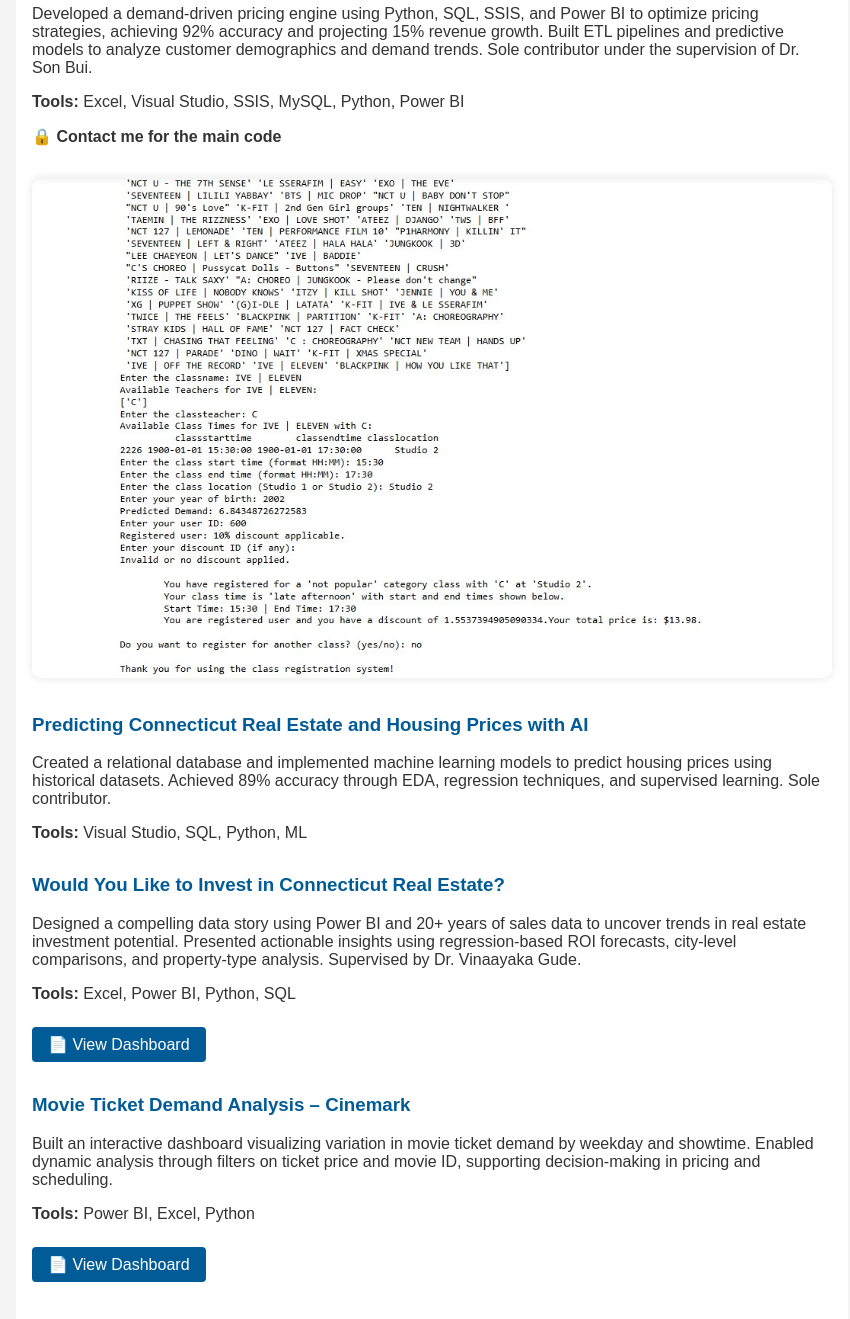
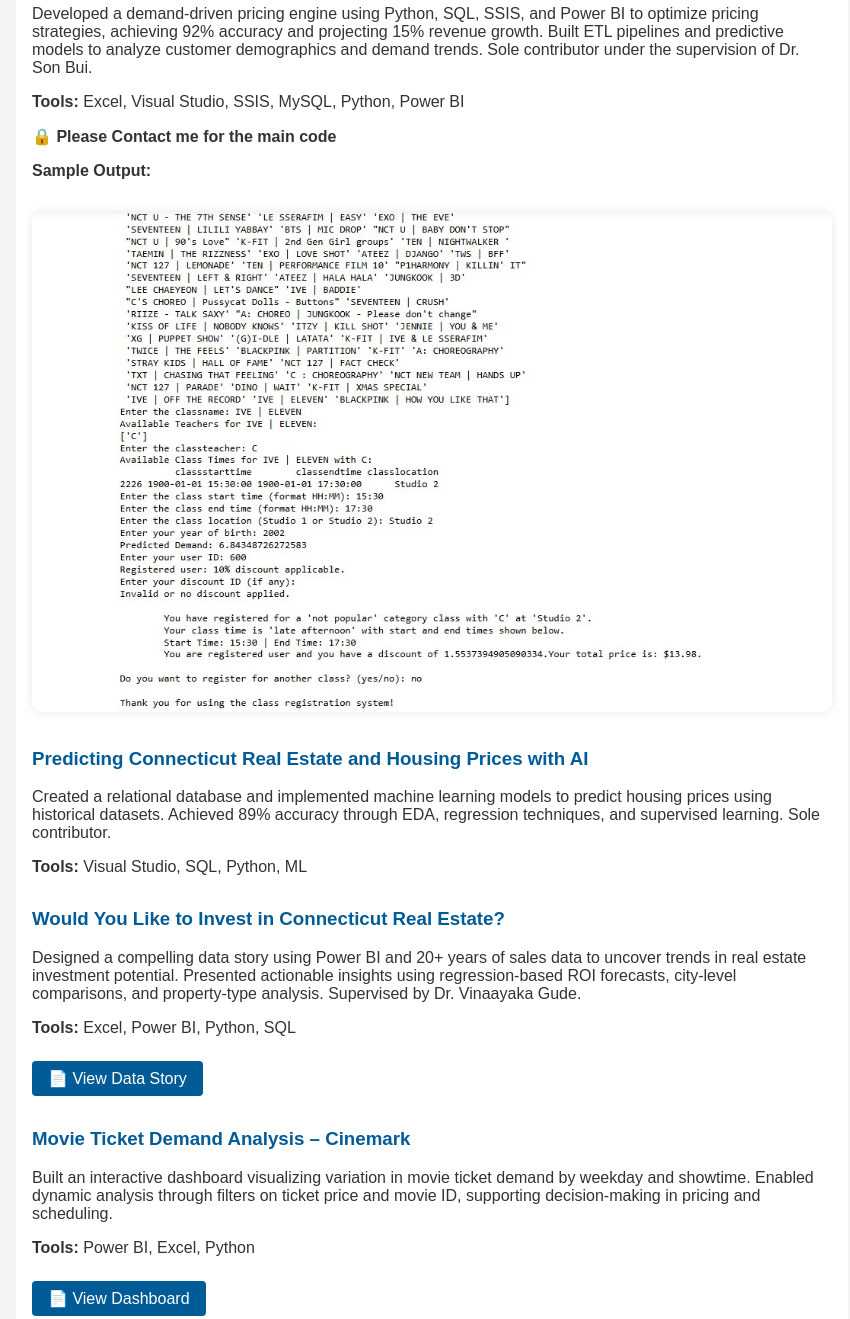
Before and after one commit to Showkat-Portfolio/Showkat-Portfolio-Site, a plain HTML site: page index.html in a window 1280 px wide. Shown: the part 1140-2459 px from the top of the page, without its empty margins (208-1058 px from the left). Drawn offline with Linux system fonts and the light colour scheme.

Commit message:
Add files via upload

```diff
--- a/index.html
+++ b/index.html
@@ -112,7 +112,8 @@
       <h3>AI Dynamic Pricing Model – Kpop Dance Company</h3>
       <p>Developed a demand-driven pricing engine using Python, SQL, SSIS, and Power BI to optimize pricing strategies, achieving 92% accuracy and projecting 15% revenue growth. Built ETL pipelines and predictive models to analyze customer demographics and demand trends. Sole contributor under the supervision of Dr. Son Bui.</p>
       <p><strong>Tools:</strong> Excel, Visual Studio, SSIS, MySQL, Python, Power BI</p>
-      <p><strong>🔒 Contact me for the main code</strong></p>
+      <p><strong>🔒 Please Contact me for the main code</strong></p>
+      <p><strong>Sample Output: </strong></p>
       <img src="project1.jpg" alt="Sample Output - Project 1" class="project-img">
     </div>
 
@@ -126,7 +127,7 @@
       <h3>Would You Like to Invest in Connecticut Real Estate?</h3>
       <p>Designed a compelling data story using Power BI and 20+ years of sales data to uncover trends in real estate investment potential. Presented actionable insights using regression-based ROI forecasts, city-level comparisons, and property-type analysis. Supervised by Dr. Vinaayaka Gude.</p>
       <p><strong>Tools:</strong> Excel, Power BI, Python, SQL</p>
-      <p><a class="button" href="Connecticut.pdf" target="_blank">📄 View Dashboard</a></p>
+      <p><a class="button" href="Connecticut.pdf" target="_blank">📄 View Data Story</a></p>
     </div>
 
     <div class="project">
@@ -143,7 +144,7 @@
     <div class="project">
       <h3>Mini Home Coming – In-House Integration of Mini Soap Production</h3>
       <p>A strategic cost-saving initiative at Unilever to relocate mini soap production from a third-party (3P) facility to an in-house line at the KGF factory. The team tackled NMSCC costs (BDT 7.4 Cr/year), transport inefficiencies, and quality issues through RCA, 5G analysis, and targeted Kaizens on billet instability, packaging defects, and conveyor jamming.</p>
-      <p>The result: BDT 5.6 Cr/year cost savings, 3000T/year additional capacity, 3% NMSCC cost reduction, and a 0.045% improvement in skincare gross margin (GM) — all with minimal Capex. This project laid the foundation for future expansion and operational excellence.</p>
+      <p>The result: BDT 5.6 Crore/year cost savings, 3000Tons/year additional capacity, 3% NMSCC cost reduction, and a 0.045% improvement in skincare gross margin (GM) — all with minimal Capex. This project laid the foundation for future expansion and operational excellence.</p>
       <p><strong>Tools:</strong> Root Cause Analysis, 5G, Kaizen, Strategic Ops, Capacity Planning</p>
       <p><a class="button" href="Mini Home Coming.pdf" target="_blank">📄 View Case Study</a></p>
     </div>
```
